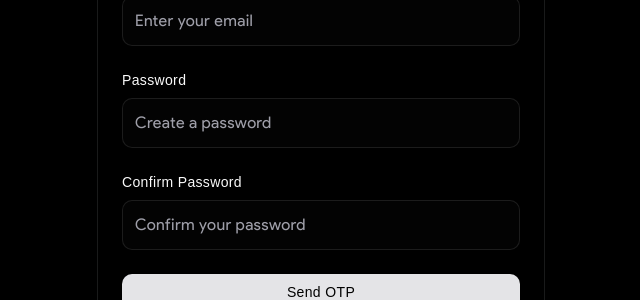
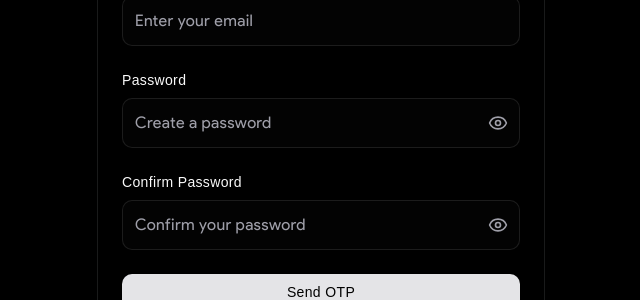
Before and after one commit to HarshBti1805/Real-Time-Speech-Translator, a Next.js app: page /register in a window 1280 px wide. Shown: the part 479-779 px from the top of the page, without its empty margins (319-959 px from the left). Built offline with nearby package versions, Linux system fonts and the light colour scheme; no server answers; a web font is replaced by a local one.

Commit message:
Improved UI

```diff
--- a/app/register/page.tsx
+++ b/app/register/page.tsx
@@ -4,7 +4,7 @@ import React, { useState, useEffect } from "react";
 import { useRouter } from "next/navigation";
 import { Card, CardContent } from "@/components/ui/card";
 import { Button } from "@/components/ui/button";
-import { Mic, Sparkles, Moon, Sun } from "lucide-react";
+import { Mic, Sparkles, Moon, Sun, Eye, EyeOff } from "lucide-react";
 
 const RegisterPage = () => {
   const [currentStep, setCurrentStep] = useState(1); // 1: Registration form, 2: OTP verification
@@ -27,6 +27,15 @@ const RegisterPage = () => {
       return localStorage.getItem("theme") || "dark";
     }
     return "dark";
+  });
+  const [showPassword, setShowPassword] = useState(false);
+  const [showConfirmPassword, setShowConfirmPassword] = useState(false);
+  const [passwordTouched, setPasswordTouched] = useState(false);
+  const [passwordStrength, setPasswordStrength] = useState({
+    length: false,
+    uppercase: false,
+    digit: false,
+    special: false,
   });
   const router = useRouter();
   const { status } = useSession();
@@ -58,6 +67,20 @@ const RegisterPage = () => {
       router.push("/");
     }
   }, [status, router]);
+
+  // Password validation helper
+  const checkPasswordStrength = (password: string) => {
+    return {
+      length: password.length >= 8 && password.length <= 20,
+      uppercase: /[A-Z]/.test(password),
+      digit: /[0-9]/.test(password),
+      special: /[!@#$%^&*(),.?":{}|<>]/.test(password),
+    };
+  };
+
+  useEffect(() => {
+    setPasswordStrength(checkPasswordStrength(formData.password));
+  }, [formData.password]);
 
   // Show loading state while checking authentication
   if (status === "loading") {
@@ -126,8 +149,23 @@ const RegisterPage = () => {
       setError("Password is required");
       return false;
     }
-    if (formData.password.length < 6) {
-      setError("Password must be at least 6 characters long");
+    const { length, uppercase, digit, special } = checkPasswordStrength(
+      formData.password
+    );
+    if (!length) {
+      setError("Password must be 8-20 characters long");
+      return false;
+    }
+    if (!uppercase) {
+      setError("Password must contain at least one uppercase letter");
+      return false;
+    }
+    if (!digit) {
+      setError("Password must contain at least one digit");
+      return false;
+    }
+    if (!special) {
+      setError("Password must contain at least one special character");
       return false;
     }
     if (formData.password !== formData.confirmPassword) {
@@ -404,16 +442,78 @@ const RegisterPage = () => {
                     >
                       Password
                     </label>
+                    <div className="relative">
                       <input
                         id="password"
                         name="password"
-                      type="password"
+                        type={showPassword ? "text" : "password"}
                         value={formData.password}
                         onChange={handleInputChange}
+                        onFocus={() => setPasswordTouched(true)}
                         required
-                      className="w-full px-3 py-3 bg-muted border border-border rounded-lg focus:outline-none focus:ring-2 focus:ring-blue-500 focus:border-transparent text-foreground placeholder-muted-foreground"
+                        className="w-full px-3 py-3 bg-muted border border-border rounded-lg focus:outline-none focus:ring-2 focus:ring-blue-500 focus:border-transparent text-foreground placeholder-muted-foreground pr-10"
                         placeholder="Create a password"
+                        autoComplete="new-password"
                       />
+                      <button
+                        type="button"
+                        className="absolute right-3 top-1/2 -translate-y-1/2 text-muted-foreground focus:outline-none"
+                        onClick={() => setShowPassword((v) => !v)}
+                        tabIndex={-1}
+                        aria-label={
+                          showPassword ? "Hide password" : "Show password"
+                        }
+                      >
+                        {showPassword ? (
+                          <EyeOff className="w-5 h-5" />
+                        ) : (
+                          <Eye className="w-5 h-5" />
+                        )}
+                      </button>
+                    </div>
+                    {passwordTouched && (
+                      <ul className="mt-2 text-xs space-y-1">
+                        <li
+                          className={
+                            passwordStrength.length
+                              ? "text-green-600"
+                              : "text-red-500"
+                          }
+                        >
+                          {passwordStrength.length ? "✓" : "✗"} 8-20 characters
+                        </li>
+                        <li
+                          className={
+                            passwordStrength.uppercase
+                              ? "text-green-600"
+                              : "text-red-500"
+                          }
+                        >
+                          {passwordStrength.uppercase ? "✓" : "✗"} At least one
+                          uppercase letter
+                        </li>
+                        <li
+                          className={
+                            passwordStrength.digit
+                              ? "text-green-600"
+                              : "text-red-500"
+                          }
+                        >
+                          {passwordStrength.digit ? "✓" : "✗"} At least one
+                          digit
+                        </li>
+                        <li
+                          className={
+                            passwordStrength.special
+                              ? "text-green-600"
+                              : "text-red-500"
+                          }
+                        >
+                          {passwordStrength.special ? "✓" : "✗"} At least one
+                          special character
+                        </li>
+                      </ul>
+                    )}
                   </div>
                   <div>
                     <label
@@ -422,16 +522,36 @@ const RegisterPage = () => {
                     >
                       Confirm Password
                     </label>
+                    <div className="relative">
                       <input
                         id="confirmPassword"
                         name="confirmPassword"
-                      type="password"
+                        type={showConfirmPassword ? "text" : "password"}
                         value={formData.confirmPassword}
                         onChange={handleInputChange}
                         required
-                      className="w-full px-3 py-3 bg-muted border border-border rounded-lg focus:outline-none focus:ring-2 focus:ring-blue-500 focus:border-transparent text-foreground placeholder-muted-foreground"
+                        className="w-full px-3 py-3 bg-muted border border-border rounded-lg focus:outline-none focus:ring-2 focus:ring-blue-500 focus:border-transparent text-foreground placeholder-muted-foreground pr-10"
                         placeholder="Confirm your password"
+                        autoComplete="new-password"
                       />
+                      <button
+                        type="button"
+                        className="absolute right-3 top-1/2 -translate-y-1/2 text-muted-foreground focus:outline-none"
+                        onClick={() => setShowConfirmPassword((v) => !v)}
+                        tabIndex={-1}
+                        aria-label={
+                          showConfirmPassword
+                            ? "Hide password"
+                            : "Show password"
+                        }
+                      >
+                        {showConfirmPassword ? (
+                          <EyeOff className="w-5 h-5" />
+                        ) : (
+                          <Eye className="w-5 h-5" />
+                        )}
+                      </button>
+                    </div>
                   </div>
                   <Button
                     type="submit"
--- a/components/TranscriptionHistorySidebar.tsx
+++ b/components/TranscriptionHistorySidebar.tsx
@@ -6,6 +6,8 @@ import {
   Type,
   Trash2,
   Loader2,
+  Copy as CopyIcon,
+  Check as CheckIcon,
 } from "lucide-react";
 
 interface Transcription {
@@ -43,6 +45,7 @@ const TranscriptionHistorySidebar: React.FC<
   const [loading, setLoading] = useState(false);
   const [error, setError] = useState<string | null>(null);
   const [expandedId, setExpandedId] = useState<string | null>(null);
+  const [copiedId, setCopiedId] = useState<string | null>(null);
 
   const fetchHistory = async () => {
     setLoading(true);
@@ -81,6 +84,17 @@ const TranscriptionHistorySidebar: React.FC<
     }
   };
 
+  // Copy to clipboard handler
+  const handleCopy = async (id: string, value: string) => {
+    try {
+      await navigator.clipboard.writeText(value);
+      setCopiedId(id);
+      setTimeout(() => setCopiedId(null), 1200);
+    } catch {
+      // Optionally handle error
+    }
+  };
+
   useEffect(() => {
     fetchHistory();
   }, []);
@@ -91,15 +105,16 @@ const TranscriptionHistorySidebar: React.FC<
       style={{ height }}
     >
       <div className="flex items-center justify-between px-4 py-4 border-b border-border bg-background/80 sticky top-0 z-10">
-        <h2 className="text-xl font-bold tracking-tight flex items-center gap-2">
+        <h2 className="text-xl font-mono  font-bold tracking-tight flex items-center gap-2">
           <Volume2 className="w-5 h-5 text-blue-500" />
           History
         </h2>
         <div className="flex items-center gap-2">
           <button
             onClick={fetchHistory}
-            className="text-xs px-2 py-1 rounded bg-accent hover:bg-accent-foreground/10 border border-border flex items-center gap-1"
+            className="text-xs font-mono px-2 py-1 rounded bg-gradient-to-r from-blue-400 via-blue-500 to-blue-600 hover:from-blue-500 hover:to-blue-700 border border-border flex items-center gap-1 text-white shadow-sm transition-colors duration-200"
             title="Refresh history"
+            style={{ minWidth: 80 }}
           >
             <Loader2
               className={`w-4 h-4 mr-1 ${loading ? "animate-spin" : ""}`}
@@ -186,9 +201,28 @@ const TranscriptionHistorySidebar: React.FC<
               title={item.outputValue}
             >
               {expandedId === item.id ? (
-                <span className="block cursor-text whitespace-pre-line bg-muted/60 rounded p-2 mt-1 text-sm text-foreground border border-border">
-                  {item.outputValue}
-                </span>
+                <div
+                  className="relative"
+                  onClick={(e) => e.stopPropagation()} // Prevent collapse when clicking inside
+                >
+                  <span
+                    className="block cursor-text whitespace-pre-line bg-muted/60 rounded p-2 mt-1 text-sm text-foreground border border-border pr-8 select-text"
+                    style={{ userSelect: "text" }}
+                  >
+                    {item.outputValue}
+                  </span>
+                  <button
+                    className="absolute cursor-pointer top-2 right-2 p-1 rounded hover:bg-accent transition-colors text-muted-foreground hover:text-blue-600 focus:outline-none"
+                    title="Copy to clipboard"
+                    onClick={() => handleCopy(item.id, item.outputValue)}
+                  >
+                    {copiedId === item.id ? (
+                      <CheckIcon className="w-4 h-4 text-green-500" />
+                    ) : (
+                      <CopyIcon className="w-4 h-4" />
+                    )}
+                  </button>
+                </div>
               ) : item.outputValue.length > 60 ? (
                 item.outputValue.slice(0, 60) + "..."
               ) : (
@@ -197,7 +231,7 @@ const TranscriptionHistorySidebar: React.FC<
             </div>
             {expandedId === item.id && (
               <div className="text-right mt-2">
-                <span className="text-xs text-muted-foreground">
+                <span className="text-xs cursor-pointer text-muted-foreground hover:text-primary font-medium transition-colors duration-200">
                   Click to collapse
                 </span>
               </div>
```
Lines whose indentation alone changed are shown as unchanged.
